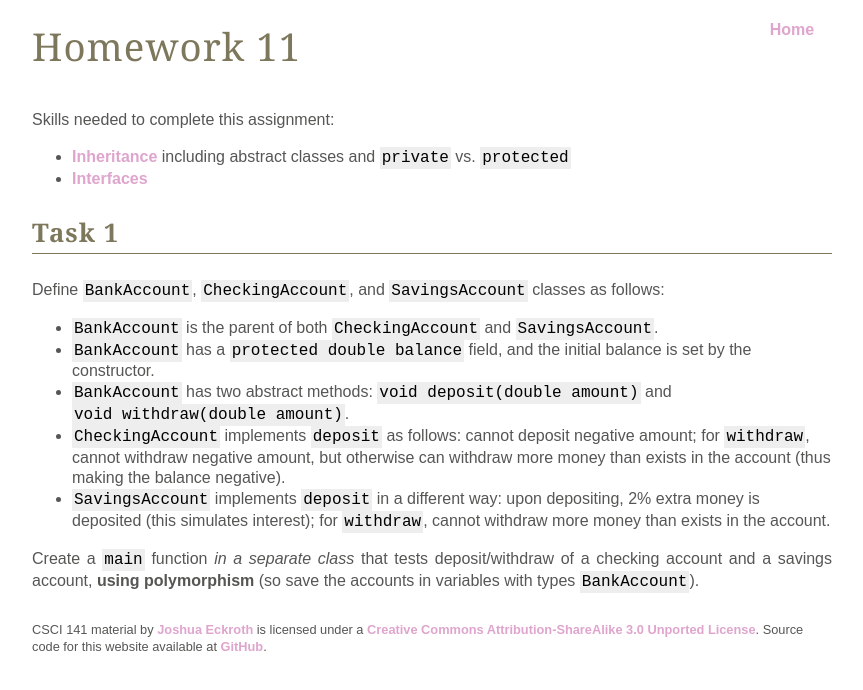
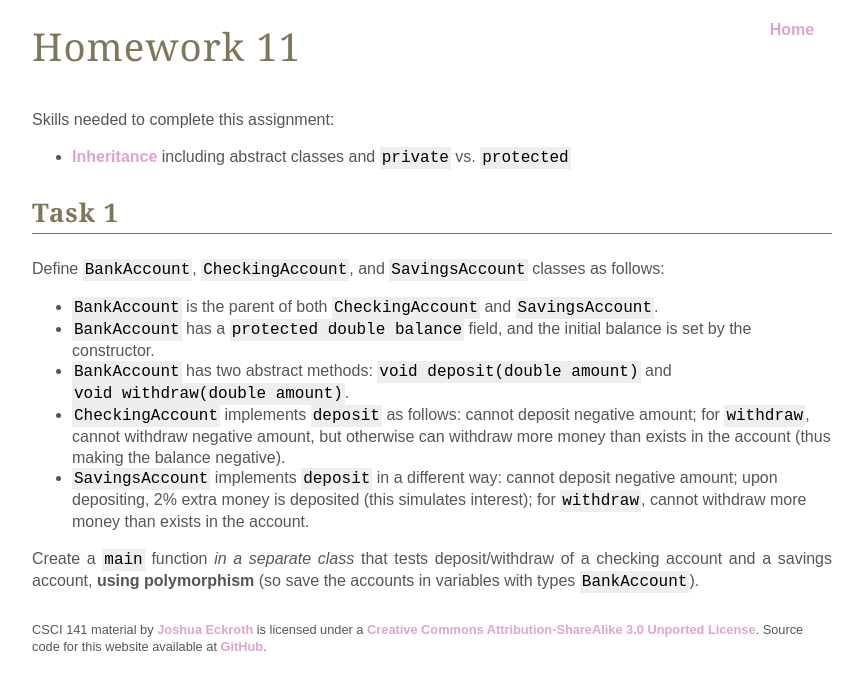
Before and after one commit to joshuaeckroth/csci141-website, a Jekyll site: the page built from homework/homework-11.markdown, in a window 1280 px wide. Shown: the top 690 px of the page, without its empty margins (208-1071 px from the left). Built offline with Jekyll 4.4.1, drawn with Linux system fonts in a browser that asks for light colours; Markdown is read by kramdown in place of the engine named in the settings.

Commit message:
Clarified HW 11

```diff
--- a/homework/homework-11.markdown
+++ b/homework/homework-11.markdown
@@ -6,7 +6,6 @@ layout: default
 Skills needed to complete this assignment:
 
 - [Inheritance](/lecture/inheritance.html) including abstract classes and `private` vs. `protected`
-- [Interfaces](/lecture/interfaces.html)
 
 ## Task 1
 
@@ -16,6 +15,6 @@ Define `BankAccount`, `CheckingAccount`, and `SavingsAccount` classes as follows
 - `BankAccount` has a `protected double balance` field, and the initial balance is set by the constructor.
 - `BankAccount` has two abstract methods: `void deposit(double amount)` and `void withdraw(double amount)`.
 - `CheckingAccount` implements `deposit` as follows: cannot deposit negative amount; for `withdraw`, cannot withdraw negative amount, but otherwise can withdraw more money than exists in the account (thus making the balance negative).
-- `SavingsAccount` implements `deposit` in a different way: upon depositing, 2% extra money is deposited (this simulates interest); for `withdraw`, cannot withdraw more money than exists in the account.
+- `SavingsAccount` implements `deposit` in a different way: cannot deposit negative amount; upon depositing, 2% extra money is deposited (this simulates interest); for `withdraw`, cannot withdraw more money than exists in the account.
 
 Create a `main` function *in a separate class* that tests deposit/withdraw of a checking account and a savings account, **using polymorphism** (so save the accounts in variables with types `BankAccount`).
```
